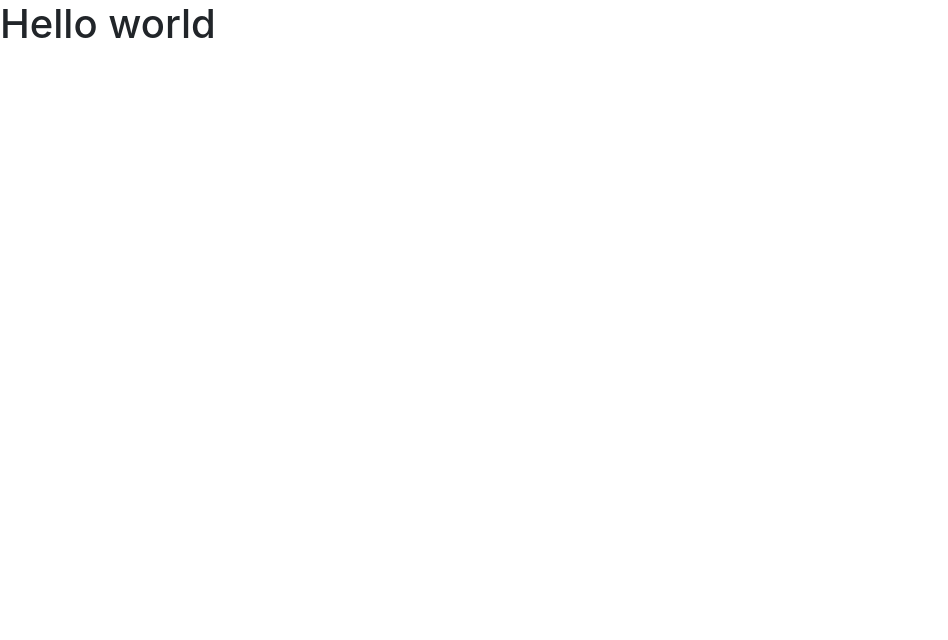
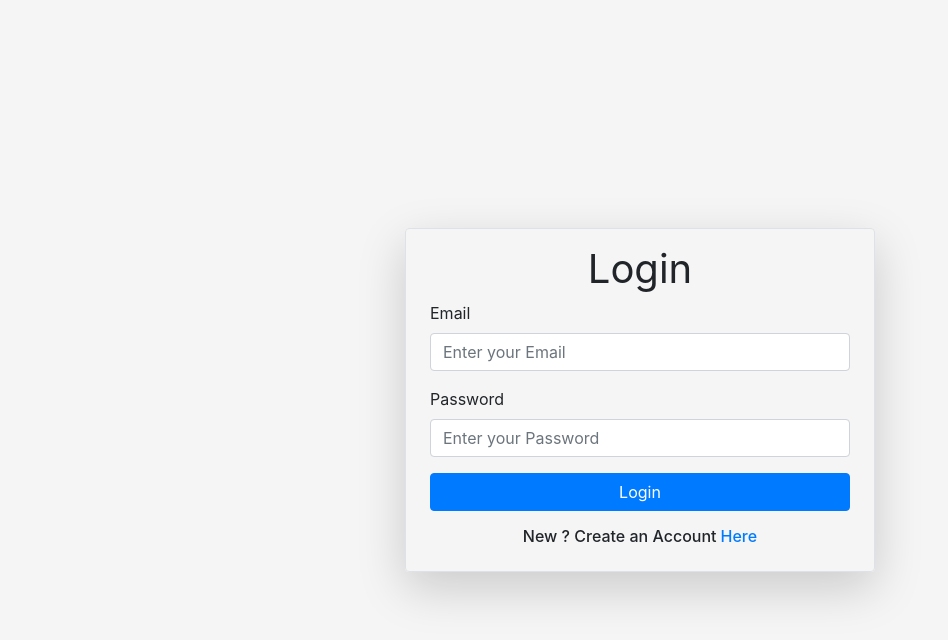
Before and after one commit to mani-barathi/Mern-Login-System, a React (Create React App) app in the folder frontend/: page / in a window 1280 px wide. Shown: the top 640 px of the page, without its empty margins (0-948 px from the left). Built offline with nearby package versions, Linux system fonts and the light colour scheme.

Commit message:
created Login Component

```diff
--- a/frontend/src/App.js
+++ b/frontend/src/App.js
@@ -1,9 +1,12 @@
 import './css/App.css';
+import Login from "./components/Login"
 
 function App() {
   return (
     <div className="app">
-      <h1>Hello world</h1>
+      <div className="container">
+        <Login />
+      </div>
     </div>
   );
 }
--- /dev/null
+++ b/frontend/src/components/Login.js
@@ -0,0 +1,86 @@
+import React, { useState, useRef, useEffect } from 'react'
+
+function Login() {
+    const [isLogin, setIsLogin] = useState(true)
+    const formRef = useRef()
+
+    const handleFormSubmit = (event) => {
+        event.preventDefault()
+        console.log('form submitted!!')
+    }
+
+    // To clear Form Fields while user Switches between login and signup
+    useEffect(() => {
+        formRef.current.email.value = ''
+        formRef.current.password.value = ''
+        if (!isLogin) {
+            formRef.current.name.value = ''
+            formRef.current.confirmPassword.value = ''
+        }
+    }, [isLogin])
+
+    return (
+        <div className="row justify-content-center">
+            <div className="col" style={{ maxWidth: "500px" }}>
+                <form ref={formRef} onSubmit={handleFormSubmit}
+                    autoComplete="on" className="px-4 py-2 shadow-lg rounded border" >
+                    <h1 className="text-center mt-2 mb-2 font-weight-normal">
+                        {isLogin ? 'Login' : 'Sign Up'}
+                    </h1>
+
+                    {!isLogin &&
+                        <div className="form-group">
+                            <label >Name</label>
+                            <input name="name" type="text" className="form-control" placeholder="Enter your Name" required />
+                        </div>}
+
+                    <div className="form-group">
+                        <label >Email</label>
+                        <input name="email" type="email" className="form-control" placeholder="Enter your Email" required />
+                    </div>
+
+                    <div className="form-group">
+                        <label >Password</label>
+                        <input name="password" type="password" className="form-control" placeholder="Enter your Password" minLength="6" required />
+                    </div>
+
+                    {!isLogin &&
+                        <div className="form-group">
+                            <label >Confirm Password</label>
+                            <input name="confirmPassword" type="password" className="form-control" placeholder="Re-Enter your password" minLength="6" required />
+                        </div>}
+
+                    <div className="form-group">
+                        <button className="btn btn-primary btn-block">
+                            {isLogin ? 'Login' : 'Sign Up'}
+                        </button>
+                    </div>
+
+                    <div className="form-group">
+                        <h6 className="text-center">
+                            {isLogin ? (
+                                <>
+                                    <span> New ? Create an Account</span>
+                                    <span className="text-primary ml-1" style={{ cursor: "pointer" }}
+                                        onClick={() => setIsLogin(false)}>
+                                        Here</span>
+                                </>
+                            ) : (
+                                    <>
+                                        <span>Already have an Account?</span>
+                                        <span className="text-primary ml-1" style={{ cursor: "pointer" }}
+                                            onClick={() => setIsLogin(true)}>
+                                            Login</span>
+                                    </>
+                                )}
+                        </h6>
+                    </div>
+
+                </form>
+            </div>
+
+        </div>
+    )
+}
+
+export default Login
--- a/frontend/src/css/App.css
+++ b/frontend/src/css/App.css
@@ -0,0 +1,9 @@
+.app{
+    width: 100%;
+    min-height: 100vh;
+    background-color: whitesmoke;
+    display: flex;
+    flex-direction: column;
+    justify-content: center;
+    align-items: center;
+}
```
